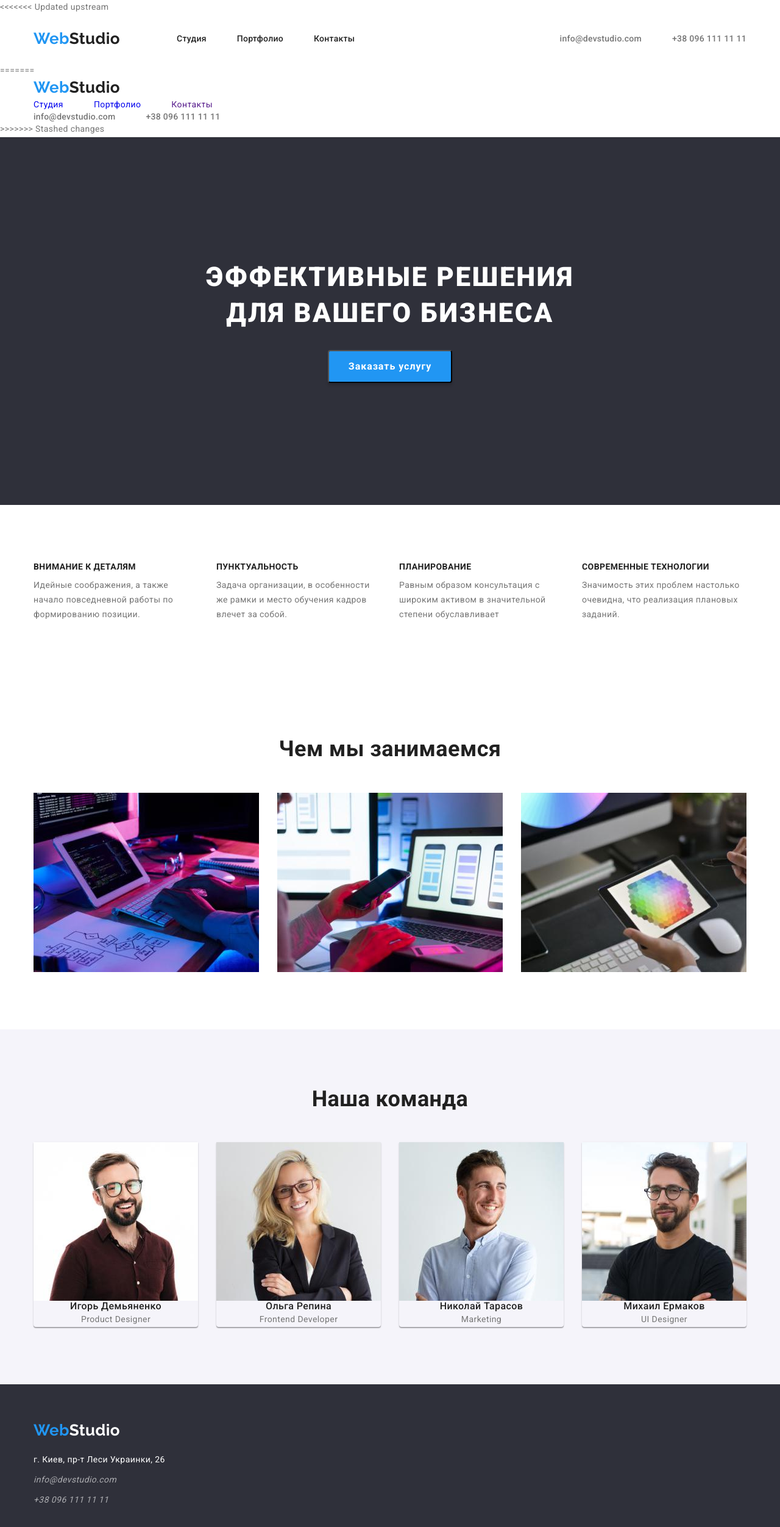
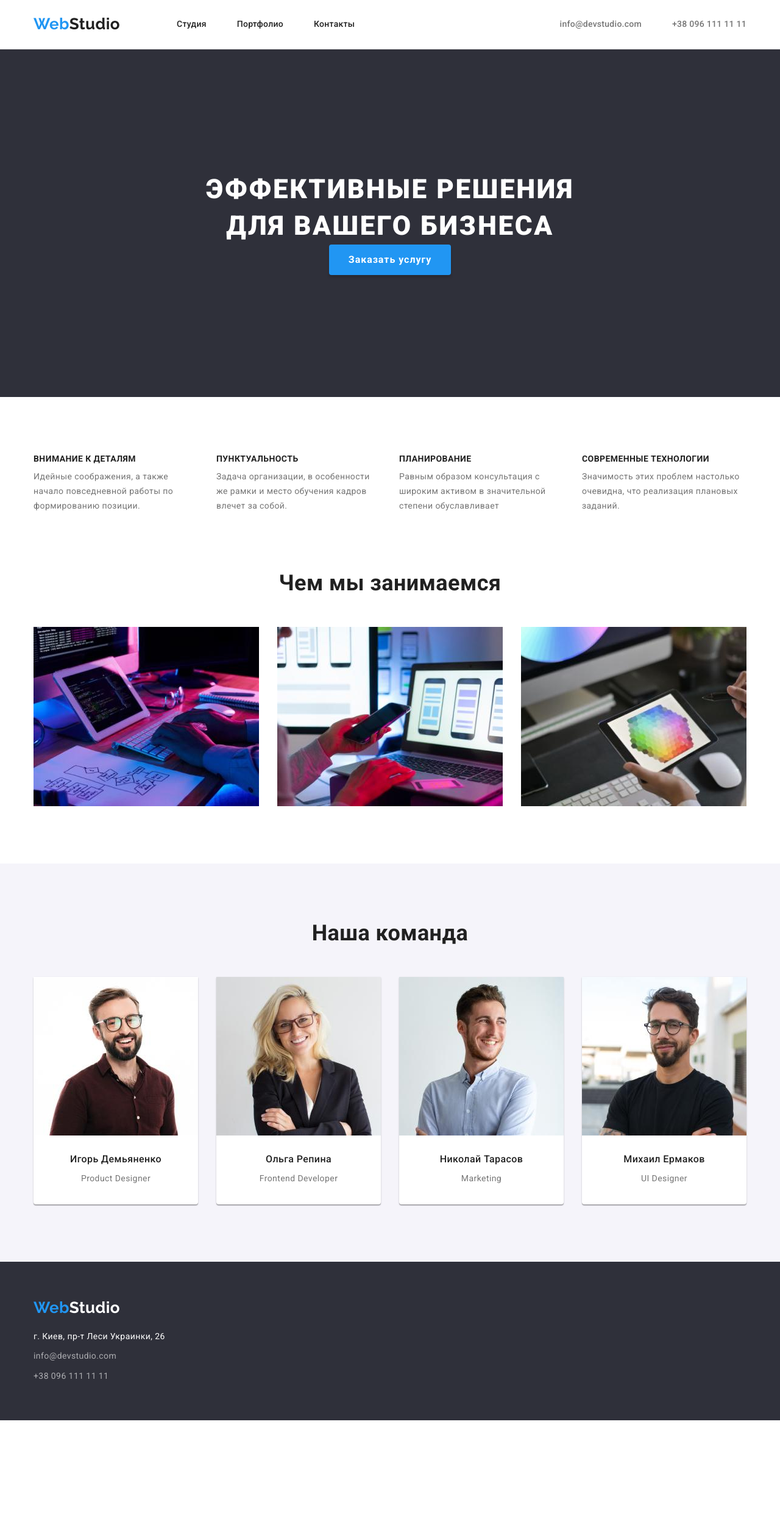
Before and after one commit to asst199162/goit-markup-hw-03, a plain HTML site: page index.html in a window 1280 px wide. Shown: the whole page at 61% size. After the commit the page ends 2329 px from the top, so only its background shows below. Drawn offline with nearby package versions, Linux system fonts and the light colour scheme.

Commit message:
hw 3 rel2

```diff
--- a/css/styles.css
+++ b/css/styles.css
@@ -16,6 +16,7 @@
   --background-portfolio-btn-color: #f5f4fa;
   --background-hero-footer-color: #2f303a;
   --background-commands-color: #f5f4fa;
+  --background-item-commads: #ffffff;
   --second-btn-color: #212121;
   --portfolio-btn-accent-color: #ffffff;
 }
@@ -37,20 +38,25 @@ h5,
 h6 {
   margin: 0;
 }
+
+a {
+  text-decoration: none;
+}
+
 ul {
   margin: 0;
   padding: 0;
 }
+
+address {
+  font-style: normal;
+}
+
 .container {
   width: 1200px;
   padding-left: 15px;
   padding-right: 15px;
   margin: 0 auto;
-}
-
-.list {
-  list-style: none;
-  text-decoration: none;
 }
 
 p,
@@ -66,11 +72,13 @@ h6 {
 ul {
   margin: 0;
   padding: 0;
+  list-style: none;
 }
 
 img {
   display: block;
-  width: 100%;
+  max-width: 100%;
+  height: auto;
 }
 
 .container {
@@ -99,9 +107,9 @@ img {
   font-size: 26px;
   line-height: 1.19;
   color: var(--studio-header-logo-color);
-  margin-bottom: 25px;
-  margin-top: 24px;
-  margin-right: 93px;
+  padding-bottom: 25px;
+  padding-top: 24px;
+  padding-right: 93px;
 }
 
 .navigation-container {
@@ -123,6 +131,7 @@ img {
 }
 
 .site-nav-link {
+  display: block;
   font-weight: 500;
   font-size: 14px;
   line-height: 1.14;
@@ -145,11 +154,6 @@ img {
   padding-bottom: 32px;
 }
 
-.list-container {
-  margin-left: auto;
-  align-items: center;
-}
-
 .contacts-tel,
 .contacts-mail {
   color: var(--header-contacts-text-color);
@@ -165,6 +169,7 @@ img {
   letter-spacing: 0.02em;
   color: var(--header-contacts-text-color);
   display: flex;
+  margin-left: auto;
 }
 
 /* ----------------------HOVER---------------------------- */
@@ -192,6 +197,7 @@ img {
 .hero {
   background-color: var(--background-hero-footer-color);
   text-align: center;
+  padding: 200px 0px;
 }
 
 .hero-title {
@@ -201,7 +207,6 @@ img {
   letter-spacing: 0.06em;
   text-transform: uppercase;
   color: var(--main-title-color);
-  padding-top: 200px;
 }
 
 .hero-btn {
@@ -215,12 +220,8 @@ img {
   box-shadow: 0px 4px 4px rgba(0, 0, 0, 0.15);
   border-radius: 4px;
   padding: 10px 32px;
-  margin-top: 30px;
   cursor: pointer;
-}
-
-.hero-btn-padding {
-  padding-bottom: 200px;
+  border: transparent;
 }
 
 /* ----------------- PECULIARITEIS--------------------------- */
@@ -267,11 +268,12 @@ img {
   color: var(--second-title-color);
 }
 
+.work-section {
+  padding-top: 0px;
+}
+
 .work-list {
   display: flex;
-}
-
-.work-item {
   margin-top: 50px;
 }
 
@@ -303,17 +305,24 @@ img {
 
 .commands-list {
   display: flex;
+  margin-top: 50px;
 }
 
 .commands-text {
   text-align: center;
+  margin-top: 10px;
+}
+
+.commands-text-name {
+  padding-top: 30px;
+  padding-bottom: 30px;
 }
 
 .commands-item {
-  margin-top: 50px;
   box-shadow: 0px 1px 3px rgba(0, 0, 0, 0.12), 0px 1px 1px rgba(0, 0, 0, 0.14),
     0px 2px 1px rgba(0, 0, 0, 0.2);
   border-radius: 0px 0px 4px 4px;
+  background: var(--background-item-commads);
 }
 
 .commands-item:not(:last-child) {
@@ -324,6 +333,7 @@ img {
 
 .footer {
   background-color: var(--background-hero-footer-color);
+  padding: 60px 0;
 }
 
 .footer-logo {
@@ -332,11 +342,11 @@ img {
   font-size: 26px;
   line-height: 1.19;
   color: var(--studio-footer-logo-color);
+  display: block;
 }
 
 .footer-list {
   margin-top: 20px;
-  padding-bottom: 60px;
 }
 
 .footer-item:not(:first-child) {
@@ -349,10 +359,6 @@ img {
   font-size: 26px;
   line-height: 1.19;
   color: var(--web-logo-color);
-}
-
-.footer-logo-padding {
-  padding-top: 60px;
 }
 
 .footer-link {
@@ -389,6 +395,7 @@ img {
   line-height: 1.87;
   letter-spacing: 0.03em;
   color: var(--main-text-color);
+  margin-top: 4px;
 }
 
 .portfolio-btn {
@@ -401,8 +408,7 @@ img {
   color: var(--second-btn-color);
   background-color: var(--background-portfolio-btn-color);
   cursor: pointer;
-  box-shadow: 0px 3px 1px rgba(0, 0, 0, 0.1), 0px 1px 2px rgba(0, 0, 0, 0.08),
-    0px 2px 2px rgba(0, 0, 0, 0.12);
+
   border-radius: 4px;
   border: 0px;
   padding: 6px 22px;
@@ -416,25 +422,19 @@ img {
 .portfolio-btn:hover {
   color: var(--portfolio-btn-accent-color);
   background-color: var(--background-btn-color);
-}
-
-.portfolio-centr {
-  display: flex;
-  justify-content: center;
-  height: 100%;
+  box-shadow: 0px 3px 1px rgba(0, 0, 0, 0.1), 0px 1px 2px rgba(0, 0, 0, 0.08),
+    0px 2px 2px rgba(0, 0, 0, 0.12);
 }
 
 .portfolio-list-btn {
   display: flex;
-  padding-top: 94px;
-  padding-bottom: 50px;
+  justify-content: center;
 }
 
 .portfolio-list-img {
   display: flex;
   flex-wrap: wrap;
-  padding-top: 50px;
-  padding-bottom: 94px;
+  margin-top: 50px;
 }
 
 .portfolio-item-img:nth-child(3n) {
@@ -451,13 +451,11 @@ img {
 
 /* -----------------  PORTFOLIO BORDER IMG ----------------------------- */
 
-.portfolio-text {
+.portfolio-border {
   border: 1px solid #ececec;
-  border-top-style: none;
+  border-top: none;
 }
 
-.portfolio-title {
-  border: 1px solid #ececec;
-  border-top-style: none;
-  border-bottom: none;
+.portfolio-padding {
+  padding: 20px 24px;
 }
--- a/index.html
+++ b/index.html
@@ -14,54 +14,33 @@
 </head>
 <body>
     <header class="site">
-<<<<<<< Updated upstream
         <div class="container site-container">
             <nav class="navigation-container">
-                <a href="./index.html" class="site-logo list"> <span class="site-logo-span">Web</span>Studio</a>
-                <ul class="site-nav-list list">
-                    <li class="site-nav-item"><a class="site-nav-link list" href="./index.html">Студия</a></li>
-                    <li class="site-nav-item"><a class="site-nav-link list" href="./portfolio.html">Портфолио</a></li>
-                    <li class="site-nav-item"><a class="site-nav-link list" href="">Контакты</a></li>
+                <a href="./index.html" class="site-logo"> <span class="site-logo-span">Web</span>Studio</a>
+                <ul class="site-nav-list">
+                    <li class="site-nav-item"><a class="site-nav-link" href="./index.html">Студия</a></li>
+                    <li class="site-nav-item"><a class="site-nav-link" href="./portfolio.html">Портфолио</a></li>
+                    <li class="site-nav-item"><a class="site-nav-link" href="">Контакты</a></li>
                 </ul>
             </nav>
-            <div class="list-container">
-            <ul class="list contacts-list">
-                <li class="contacts-item"><a class="list contacts-tel" href="mailto:info@devstudio.com">info@devstudio.com</a></li>
-                <li class="contacts-item"><a class="list contacts-mail" href="tel:+380961111111">+38 096 111 11 11</a></li>
+            <ul class="contacts-list">
+                <li class="contacts-item"><a class="contacts-tel" href="mailto:info@devstudio.com">info@devstudio.com</a></li>
+                <li class="contacts-item"><a class="contacts-mail" href="tel:+380961111111">+38 096 111 11 11</a></li>
             </ul>
         </div>
-        </div>
-=======
-        <div class="container"><nav>
-            <a href="./index.html" class=" site-logo list"> <span class="   site-logo-span">Web</span>Studio</a>
-            <ul class="site-nav-list list">
-                <li class="site-nav-item"><a class="site-nav-list list" href="./index.html">Студия</a></li>
-                <li class="site-nav-item"><a class="site-nav-list list" href="./portfolio.html">Портфолио</a></li>
-                <li class="site-nav-item"><a class="site-nav-list list" href="">Контакты</a></li>
-            </ul>
-        </nav>
-        <ul class="list contacts-list">
-            <li class="contacts-item"><a class="list contacts-tel " href="mailto:info@devstudio.com">info@devstudio.com</a></li>
-            <li class="contacts-item"><a class="list contacts-mail " href="tel:+380961111111">+38 096 111 11 11</a></li>
-        </ul>
-        </div>
-
->>>>>>> Stashed changes
     </header>
 
     <main>
         <section class="hero">
             <div class="container">
             <h1 class="hero-title">Эффективные решения <br> для вашего бизнеса</h1>
-                <div class="hero-btn-padding">
                     <button class="hero-btn" title="button">Заказать услугу</button>
             </div>
-            </div>
         </section>
-        <section>
-            <div class="container section">
+        <section class="section">
+            <div class="container">
                 <h2 class="peculiarities-hide">Особенности</h2>
-                <ul class=" peculiarities-list list">
+                <ul class=" peculiarities-list">
                     <li class="peculiarities-item">
                         <h3 class="peculiarities-title">Внимание к деталям</h3>
                         <p class="peculiarities-text">
@@ -88,10 +67,10 @@
                 </ul>
             </div>
         </section>
-        <section>
-            <div class="container section">
+        <section class="section work-section">
+            <div class="container">
                 <h2 class="work-title">Чем мы занимаемся</h2>
-                <ul class="work-list list">
+                <ul class="work-list">
                     <li class="work-item">
                         <img src="./images/img-1.jpg"
                         alt="Парень пишет код"
@@ -113,17 +92,19 @@
                 </ul>
             </div>
         </section>
-        <section class="commands ">
-            <div class="container section">
+        <section class="commands section">
+            <div class="container">
                 <h2 class="commands-title">Наша команда</h2>
-                <ul class="commands-list list">
+                <ul class="commands-list">
                     <li class="commands-item">
                         <img src="./images/igor.jpg"
                         alt="Фотография Игоря"
                         width="270"
                         height="260">
+                        <div class="commands-text-name">
                             <h3 class="commands-name">Игорь Демьяненко</h3>
                             <p class="commands-text" lang="en">Product Designer</p>
+                        </div>
                     </li>
 
                     <li class="commands-item">
@@ -131,8 +112,10 @@
                         alt="Фотография Ольги"
                         width="270"
                         height="260">
+                        <div class="commands-text-name">
                             <h3 class="commands-name">Ольга Репина</h3>
                             <p class="commands-text" lang="en">Frontend Developer</p>
+                        </div>
                     </li>
 
                     <li class="commands-item">
@@ -140,8 +123,10 @@
                         alt="Фотография Николая"
                         width="270"
                         height="260">
+                        <div class="commands-text-name">
                             <h3 class="commands-name">Николай Тарасов</h3>
                             <p class="commands-text" lang="en">Marketing</p>
+                        </div>
                     </li>
 
                     <li class="commands-item">
@@ -149,8 +134,10 @@
                         alt="Фотография Михаила"
                         width="270"
                         height="260">
+                        <div class="commands-text-name">
                             <h3 class="commands-name">Михаил Ермаков</h3>
                             <p class="commands-text" lang="en">UI Designer</p>
+                        </div>
                     </li>
 
                 </ul>
@@ -159,24 +146,22 @@
     </main>
     <footer class="footer">
         <div class="container">
-                <div class="footer-logo-padding">
-                    <a class="footer-logo list" href=""><span class="footer-logo-span">Web</span>Studio</a>
-                </div>
+                    <a class="footer-logo" href=""><span class="footer-logo-span">Web</span>Studio</a>
             <address>
-                <ul class="footer-list list">
+                <ul class="footer-list">
                     <li class="footer-item">
-                        <a class="footer-link list" href="https://goo.gl/maps/mKmkBRbk66RdH9SZ9"
+                        <a class="footer-link" href="https://goo.gl/maps/mKmkBRbk66RdH9SZ9"
                         target="-blank"
                         rel="noopener noreferrer">
                         г. Киев, пр-т Леси Украинки, 26</a>
                     </li>
 
                     <li class="footer-item">
-                        <a class="footer-mail list" href="mailto:info@devstudio.com">info@devstudio.com</a>
+                        <a class="footer-mail" href="mailto:info@devstudio.com">info@devstudio.com</a>
                     </li>
 
                     <li class="footer-item">
-                        <a class="footer-tel list" href="tel:+380961111111">+38 096 111 11 11</a>
+                        <a class="footer-tel" href="tel:+380961111111">+38 096 111 11 11</a>
                     </li>
                 </ul>
             </address>
```
Also changed, not shown: portfolio.html (+55 -35 lines). Lines whose indentation alone changed are shown as unchanged.
